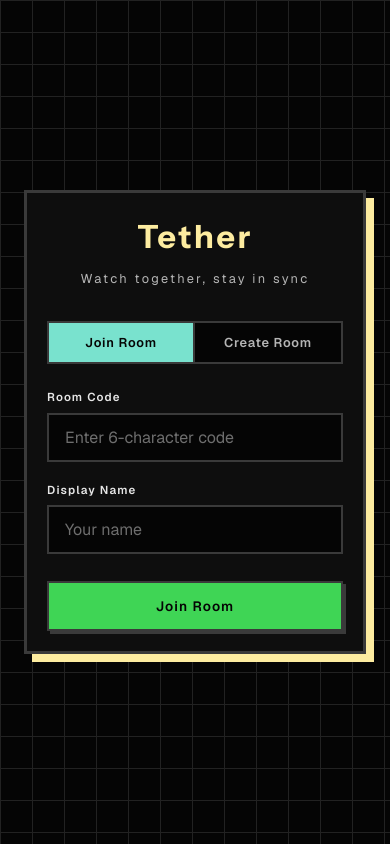
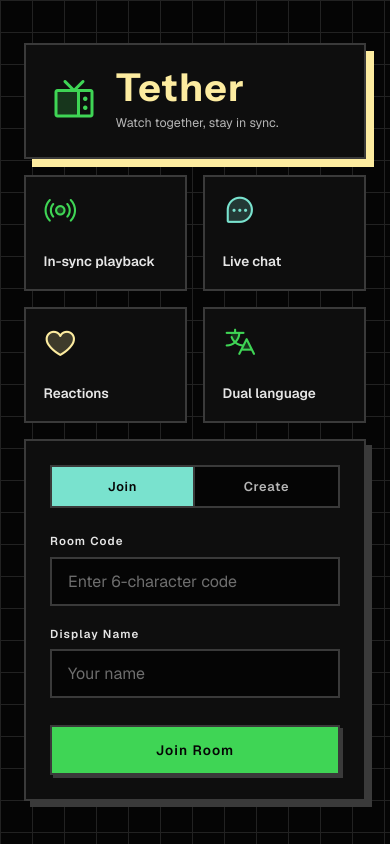
Before and after one commit to amansanoj/tether, a Solid app: page client/index.html in a window 390 px wide. Built offline with nearby package versions, Linux system fonts and the light colour scheme.

Commit message:
feat: redesign home screen as a bento grid
- Brand tile (TV icon + Tether wordmark + tagline) with primary offset shadow
- Four graphic feature tiles with Phosphor duotone icons (sync, chat, reactions, dual language)
- Join/Create form in its own bento card alongside the tiles
- Responsive: stacks to a single column under 768px

```diff
--- a/client/index.html
+++ b/client/index.html
@@ -119,7 +119,92 @@
         overflow: hidden;
       }
 
-      /* === Room Join === */
+      /* === Home (bento grid) === */
+      .home {
+        width: 100%;
+        max-width: 940px;
+        display: grid;
+        grid-template-columns: minmax(0, 1.05fr) minmax(0, 0.95fr);
+        gap: 1rem;
+      }
+
+      .bento {
+        background: var(--bg-card);
+        border: var(--bw) solid var(--line);
+        border-radius: 0;
+      }
+
+      .home__left {
+        display: grid;
+        grid-template-rows: auto 1fr;
+        gap: 1rem;
+        min-width: 0;
+      }
+
+      .home__brand {
+        display: flex;
+        align-items: center;
+        gap: 1.1rem;
+        padding: 1.5rem;
+        box-shadow: var(--shadow-primary);
+      }
+
+      .home__brand-icon {
+        font-size: 3rem;
+        color: var(--accent);
+        line-height: 1;
+        flex-shrink: 0;
+      }
+
+      .home__title {
+        font-size: 2.4rem;
+        color: var(--primary);
+        letter-spacing: 0.04em;
+        line-height: 1;
+      }
+
+      .home__tagline {
+        font-size: 0.78rem;
+        color: var(--text-secondary);
+        margin-top: 0.4rem;
+      }
+
+      .home__features {
+        display: grid;
+        grid-template-columns: 1fr 1fr;
+        gap: 1rem;
+        min-height: 0;
+      }
+
+      .feature-tile {
+        display: flex;
+        flex-direction: column;
+        align-items: flex-start;
+        justify-content: space-between;
+        gap: 1.4rem;
+        padding: 1.1rem;
+        min-height: 116px;
+      }
+
+      .feature-tile i {
+        font-size: 2.1rem;
+        line-height: 1;
+      }
+
+      .feature-tile span {
+        font-size: 0.85rem;
+        font-weight: 600;
+        color: var(--text-primary);
+      }
+
+      .home__form-card {
+        padding: 1.5rem;
+        box-shadow: var(--shadow);
+        display: flex;
+        flex-direction: column;
+      }
+
+      /* === Room Join (form within bento) === */
       .room-join {
         width: 100%;
         max-width: 440px;
@@ -1100,6 +1185,10 @@
 
       /* === Responsive === */
       @media (max-width: 768px) {
+        .home {
+          grid-template-columns: 1fr;
+        }
+
         .room-layout {
           flex-direction: column;
         }
--- a/client/src/components/RoomJoin.ts
+++ b/client/src/components/RoomJoin.ts
@@ -26,20 +26,45 @@ export function createRoomJoin(): HTMLElement {
   let error = "";
 
   const container = document.createElement("div");
-  container.className = "room-join";
+  container.className = "home";
 
   function render(): void {
     container.innerHTML = `
-      <div class="room-join__card">
-        <h1 class="room-join__title">Tether</h1>
-        <p class="room-join__subtitle">Watch together, stay in sync</p>
+        <div class="home__left">
+          <div class="bento home__brand">
+            <i class="ph-duotone ph-television home__brand-icon"></i>
+            <div class="home__brand-text">
+              <h1 class="home__title">Tether</h1>
+              <p class="home__tagline">Watch together, stay in sync.</p>
+            </div>
+          </div>
+          <div class="home__features">
+            <div class="bento feature-tile">
+              <i class="ph-duotone ph-broadcast" style="color: var(--accent)"></i>
+              <span>In-sync playback</span>
+            </div>
+            <div class="bento feature-tile">
+              <i class="ph-duotone ph-chat-teardrop-dots" style="color: var(--secondary)"></i>
+              <span>Live chat</span>
+            </div>
+            <div class="bento feature-tile">
+              <i class="ph-duotone ph-heart" style="color: var(--primary)"></i>
+              <span>Reactions</span>
+            </div>
+            <div class="bento feature-tile">
+              <i class="ph-duotone ph-translate" style="color: var(--accent)"></i>
+              <span>Dual language</span>
+            </div>
+          </div>
+        </div>
 
+        <div class="bento home__form-card">
           <div class="room-join__tabs">
             <button class="room-join__tab ${mode === "join" ? "room-join__tab--active" : ""}" data-mode="join">
-            Join Room
+              Join
             </button>
             <button class="room-join__tab ${mode === "create" ? "room-join__tab--active" : ""}" data-mode="create">
-            Create Room
+              Create
             </button>
           </div>
 
```
Lines whose indentation alone changed are shown as unchanged.
